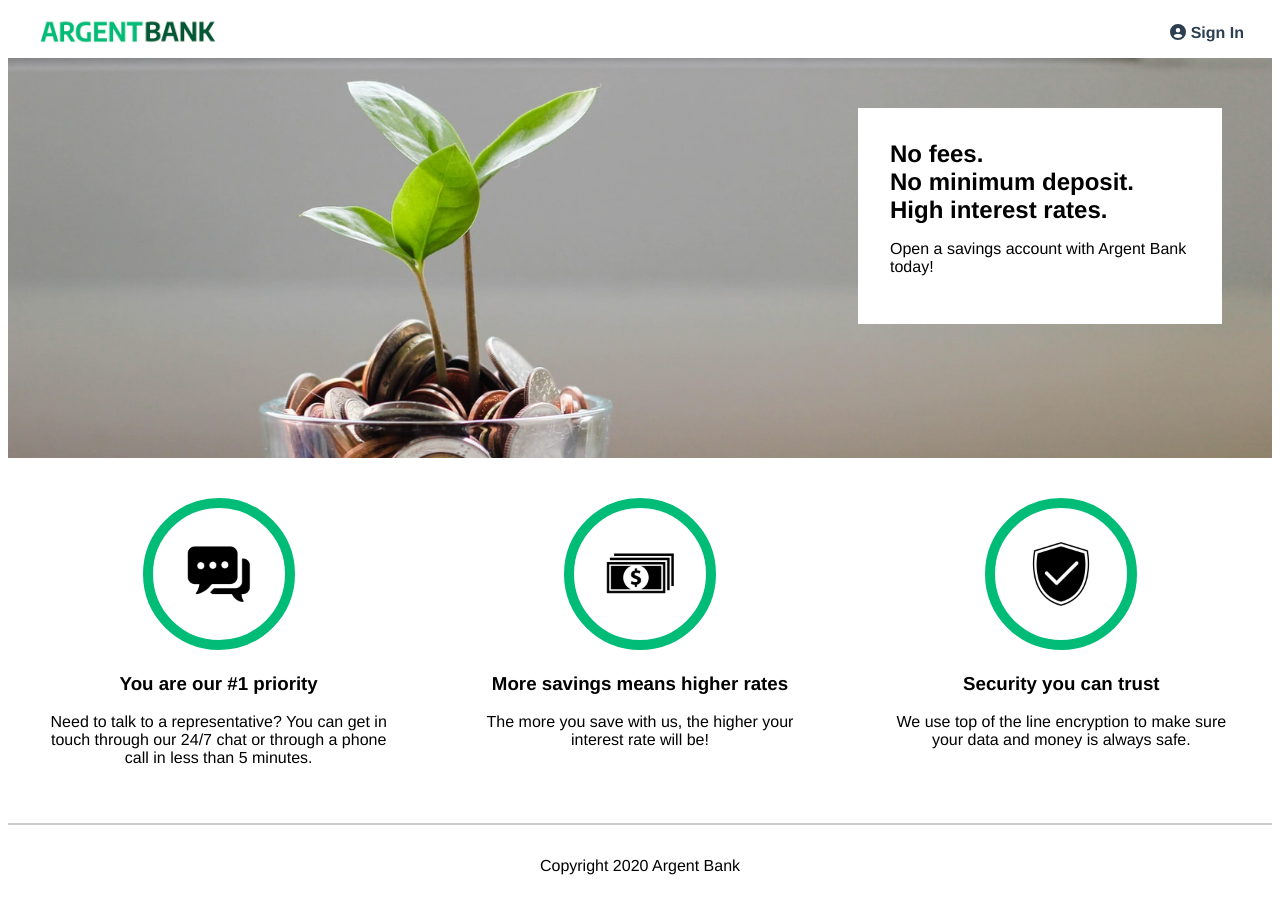
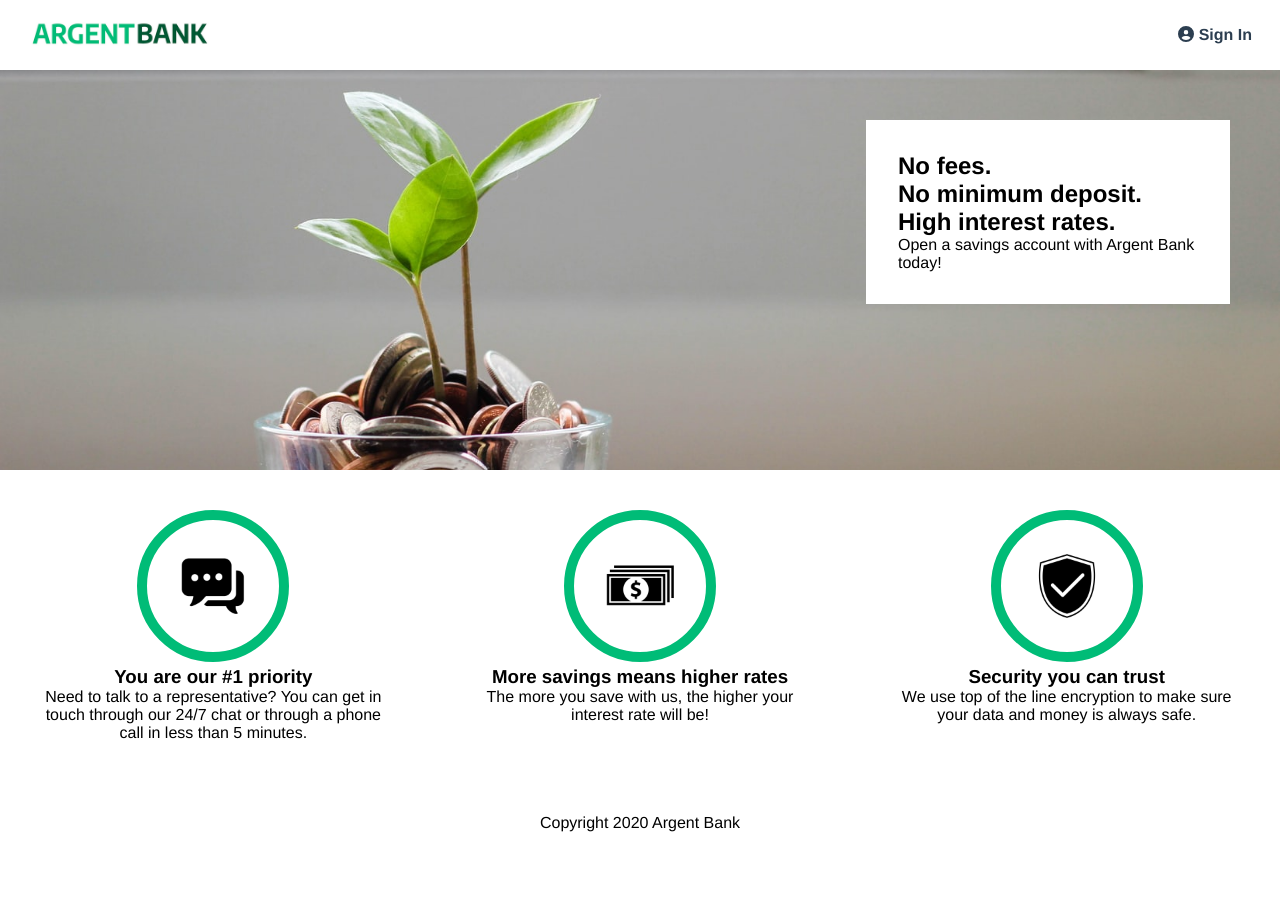
Before and after one commit to todorjr/bank-api-front, a React (Vite) app: page / in a window 1280 px wide. After the commit the page ends 856 px from the top, so only its background shows below. Built offline with nearby package versions, Linux system fonts and the light colour scheme.

Commit message:
style fix

```diff
--- a/src/styles/Footer.module.css
+++ b/src/styles/Footer.module.css
@@ -1,7 +1,6 @@
 .footer {
     display: flex;
     justify-content: center;
-    border-top: 2px solid #ccc;
     padding: 2rem 0 1.5rem;
 }
 
--- a/src/styles/Navbar.module.css
+++ b/src/styles/Navbar.module.css
@@ -1,5 +1,7 @@
 * {
     font-family: Avenir, Helvetica, Arial, sans-serif;
+    margin: 0;
+    padding: 0;
 }
 
 .mainNav {
@@ -7,7 +9,7 @@
     justify-content: space-between;
     align-items: center;
     padding: 5px 20px;
-    height: 40px;
+    height: 60px;
 }
 .logoImage {
     max-width: 100%;
--- a/src/styles/Profile.module.css
+++ b/src/styles/Profile.module.css
@@ -10,7 +10,10 @@
     text-align: center;
     color: #fff;
     margin-bottom: 2rem;
+    padding-top: 10px;
 }
+.header h1 { margin-bottom: 10px }
+
 .edit {
     border-color: #00bc77;
     background-color: #00bc77;
```
